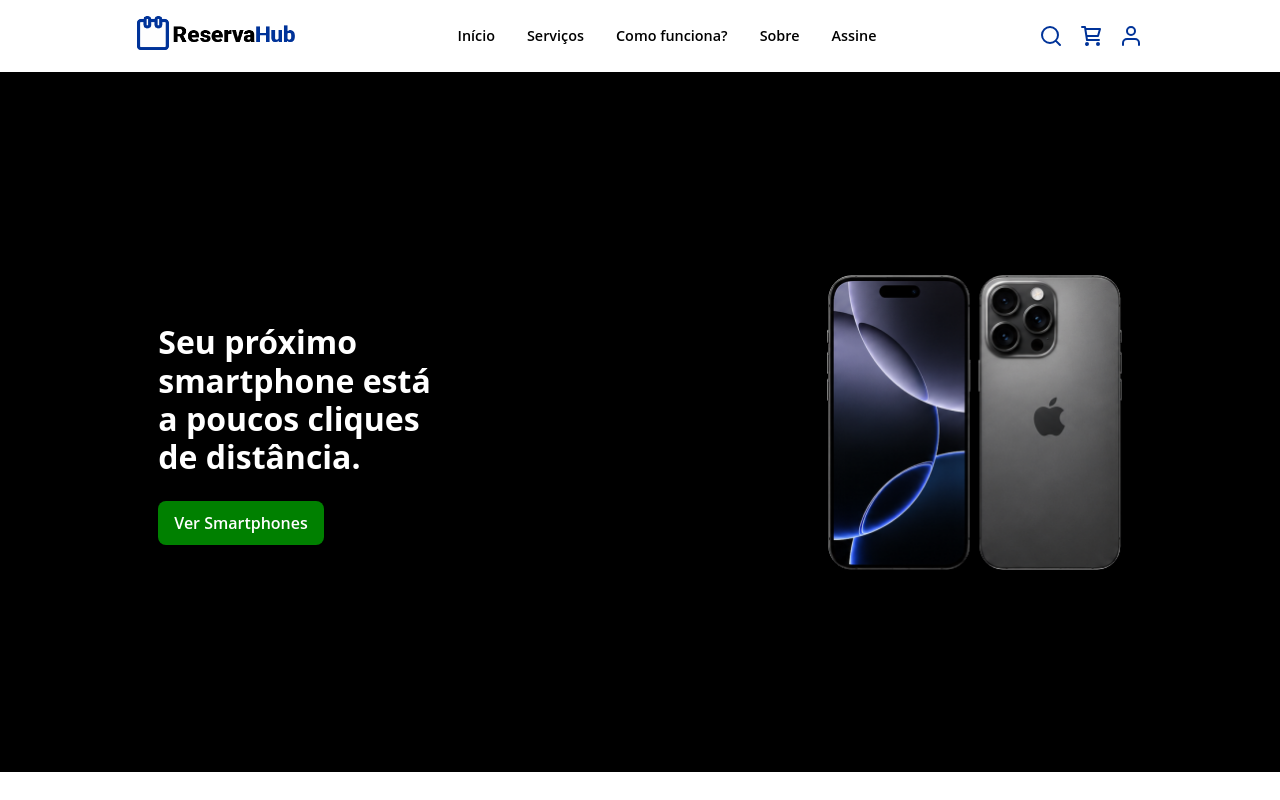
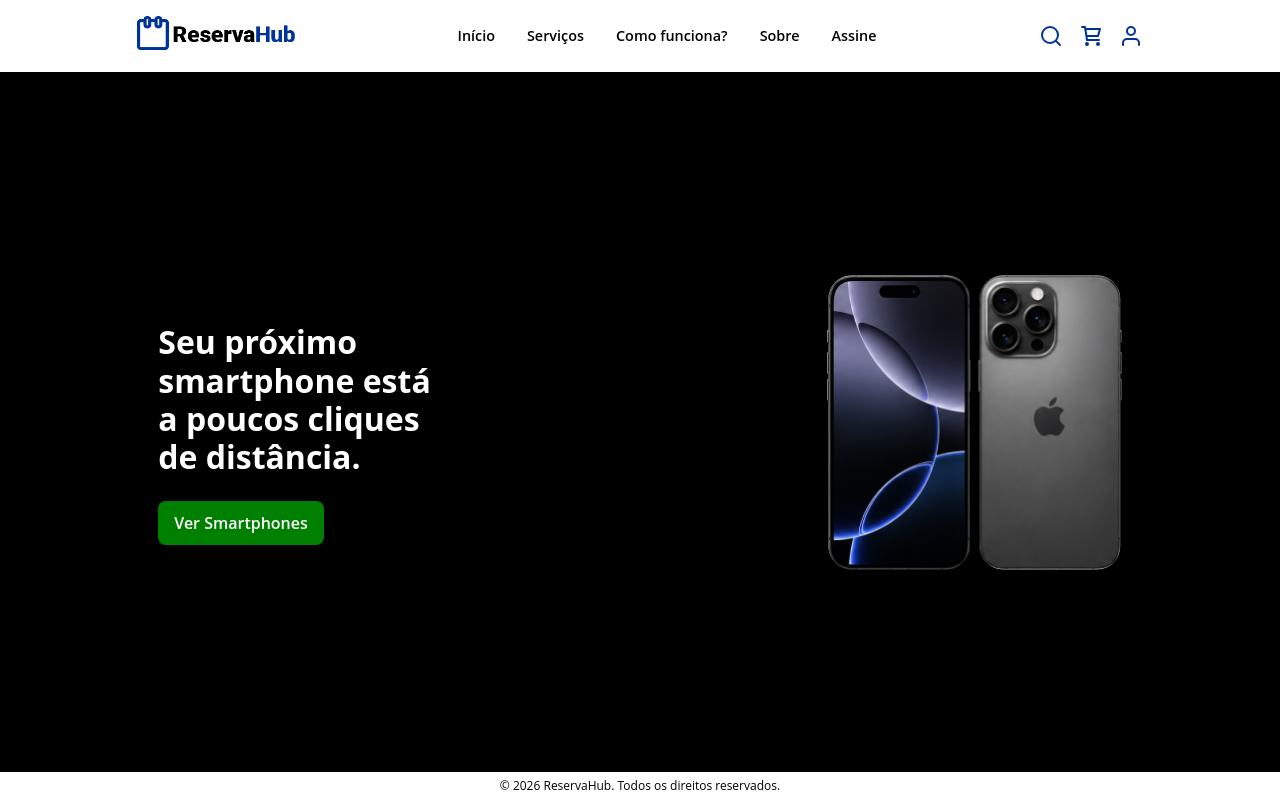
Before and after one commit to Eds-FrontEnd/reservahub-frontend, a React (Vite) app: page / in a window 1280 px wide. Built offline with nearby package versions, Linux system fonts and the light colour scheme.

Commit message:
feat: adiciona componente Footer

```diff
--- /dev/null
+++ b/src/components/Footer/FooterStyle.css
@@ -0,0 +1,11 @@
+.footer {
+  width: 100%;
+  height: auto;
+  display: flex;
+  align-items: center;
+  justify-content: center;
+  text-align: center;
+  font-size: 0.75rem;
+  color: var(--color-primary);
+  padding: 0.3rem;
+}
--- /dev/null
+++ b/src/components/Footer/index.tsx
@@ -0,0 +1,13 @@
+import "./FooterStyle.css";
+
+const Footer = () => {
+  const currentYear = new Date().getFullYear();
+
+  return (
+    <footer className="footer">
+      <p>© {currentYear} ReservaHub. Todos os direitos reservados.</p>
+    </footer>
+  );
+};
+
+export default Footer;
--- a/src/components/Image/ImageStyle.css
+++ b/src/components/Image/ImageStyle.css
@@ -1,6 +1,7 @@
 .image {
   --image-background: var(--color-white);
   --image-border-radius: 0.5rem;
+  outline: none;
 }
 
 .image--full-width {
--- a/src/pages/Home/index.tsx
+++ b/src/pages/Home/index.tsx
@@ -6,6 +6,7 @@ import { Title } from "../../components/Title";
 import Header from "../../components/Header";
 import "./HomePageStyle.css";
 import { Button } from "../../components/Button";
+import Footer from "../../components/Footer";
 
 const HomePage = () => {
   return (
@@ -41,6 +42,7 @@ const HomePage = () => {
           priority
         />
       </section>
+      <Footer />
     </main>
   );
 };
```
